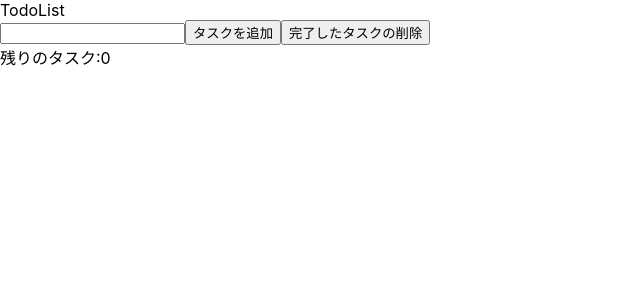
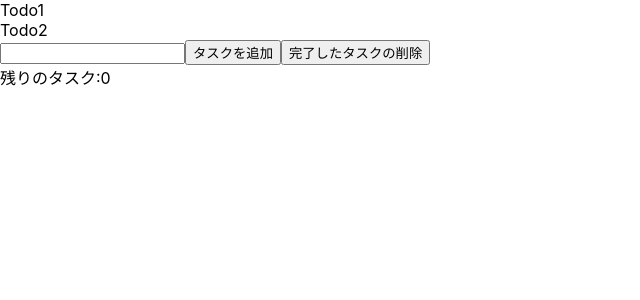
Before and after one commit to sumioK/React_tutorial, a React (Create React App) app: page / in a window 1280 px wide. Shown: the top 300 px of the page, without its empty margins (0-640 px from the left). Built offline with nearby package versions, Linux system fonts and the light colour scheme.

Commit message:
create todo component

```diff
--- a/src/App.js
+++ b/src/App.js
@@ -1,9 +1,11 @@
+import { useState } from "react";
 import TodoList from "./TodoList"
 
 function App() {
+  const [todos, setTodos] = useState(["Todo1", "Todo2"]);
   return(
   <div>
-    <TodoList />
+    <TodoList todos={todos}/>
     <input type="text" />
     <button>タスクを追加</button>
     <button>完了したタスクの削除</button>
--- /dev/null
+++ b/src/Todo.js
@@ -0,0 +1,10 @@
+import React from 'react'
+
+const todo = ({todo}) => {
+    return (
+        <div>{todo}</div>
+    )
+
+};
+
+export default todo;
--- a/src/TodoList.js
+++ b/src/TodoList.js
@@ -1,8 +1,7 @@
 import React from 'react'
+import Todo from "./Todo"
+const TodoList = ({ todos }) => {
+    return todos.map((todo) => <Todo todo={todo}/>);
+};
 
-export const TodoList = () => {
-    return (
-        <div>TodoList</div>
-    )
-}
 export default TodoList
```
